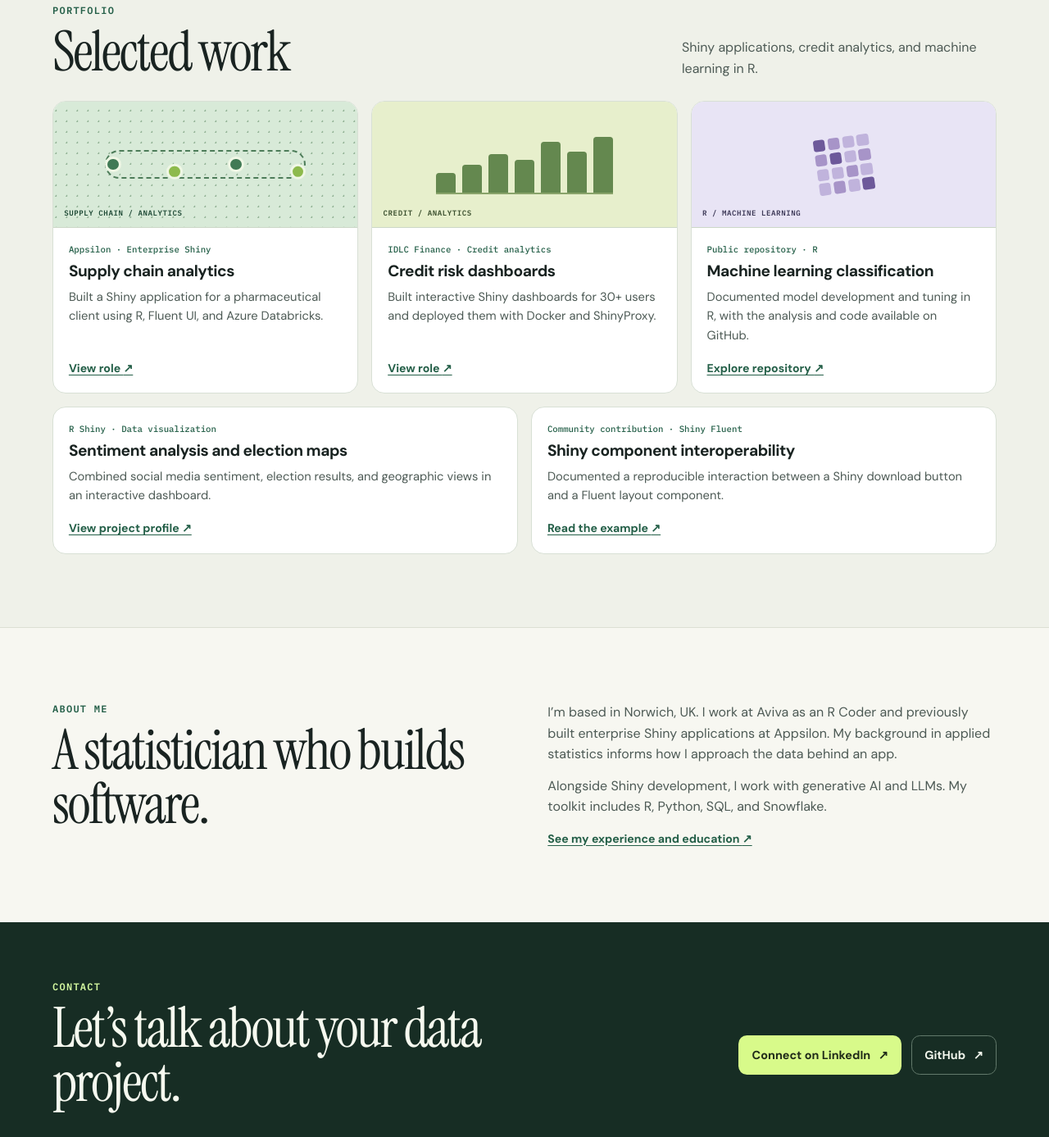
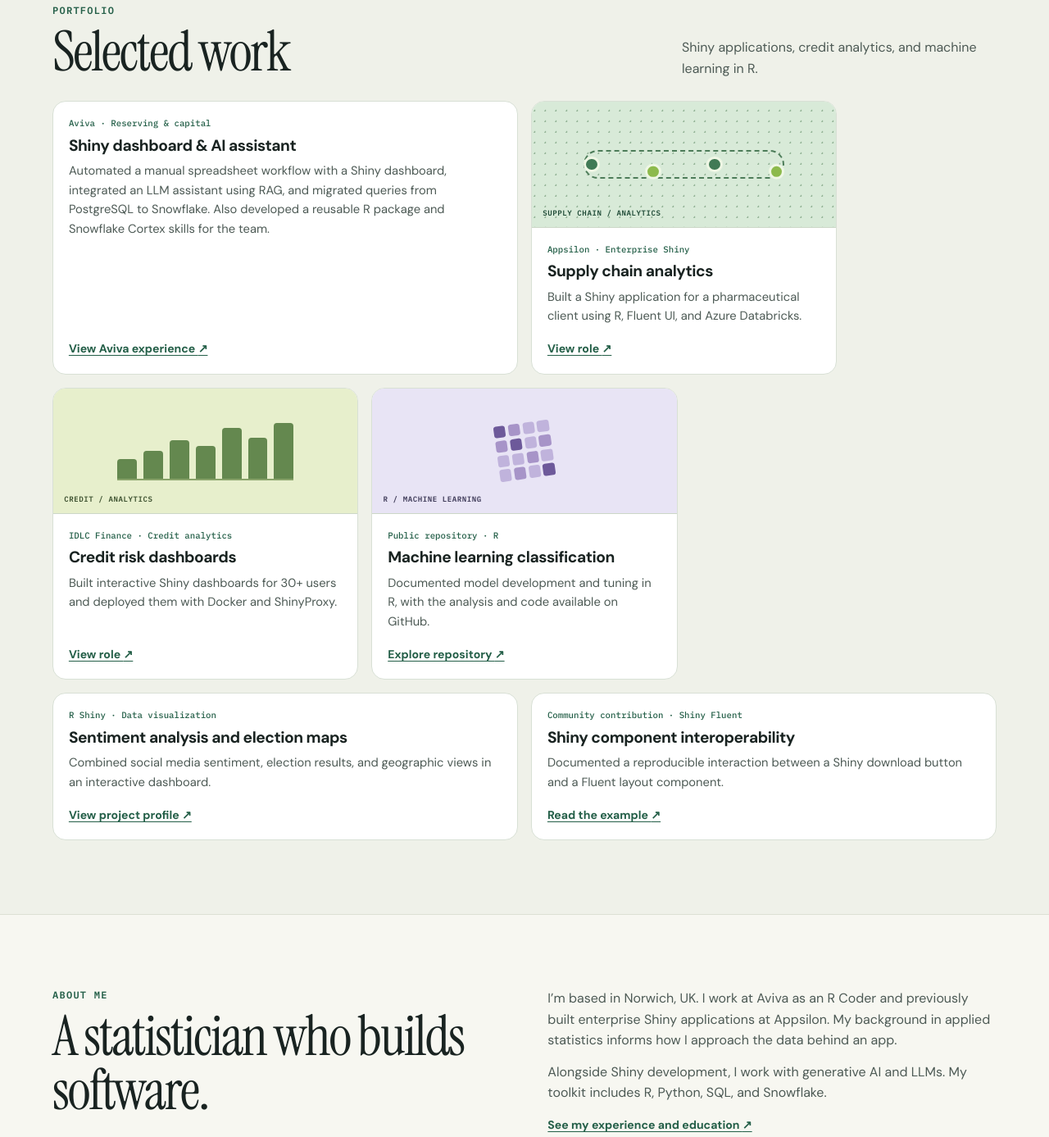
Before and after one commit to sahemo/sahemo.github.io, a plain HTML site: page index.html in a window 1280 px wide. Shown: the part 780-2167 px from the top of the page at 82% size. Drawn offline with Linux system fonts and the light colour scheme.

Commit message:
Add contact details and CV highlights

```diff
--- a/index.html
+++ b/index.html
@@ -37,6 +37,7 @@
     <section class="work-section" id="work" aria-labelledby="work-title"><div class="shell">
       <div class="section-head"><div><p class="eyebrow">Portfolio</p><h2 id="work-title">Selected work</h2></div><p>Shiny applications, credit analytics, and machine learning in R.</p></div>
       <div class="projects">
+        <article class="project compact-project"><div class="project-body"><p class="project-type">Aviva · Reserving &amp; capital</p><h3>Shiny dashboard &amp; AI assistant</h3><p>Automated a manual spreadsheet workflow with a Shiny dashboard, integrated an LLM assistant using RAG, and migrated queries from PostgreSQL to Snowflake. Also developed a reusable R package and Snowflake Cortex skills for the team.</p><a class="text-link" href="resume.html#experience">View Aviva experience <span aria-hidden="true">↗</span></a></div></article>
         <article class="project">
           <div class="art art-supply" aria-hidden="true"><div class="route"><span></span><span></span><span></span><span></span></div><div class="art-tag">SUPPLY CHAIN / ANALYTICS</div></div>
           <div class="project-body"><p class="project-type">Appsilon · Enterprise Shiny</p><h3>Supply chain analytics</h3><p>Built a Shiny application for a pharmaceutical client using R, Fluent UI, and Azure Databricks.</p><a class="text-link" href="resume.html#appsilon">View role <span aria-hidden="true">↗</span></a></div>
@@ -57,7 +58,7 @@
       <div><p class="eyebrow">About me</p><h2 id="about-title">A statistician who builds software.</h2></div>
       <div><p>I’m based in Norwich, UK. I work at Aviva as an R Coder and previously built enterprise Shiny applications at Appsilon. My background in applied statistics informs how I approach the data behind an app.</p><p>Alongside Shiny development, I work with generative AI and LLMs. My toolkit includes R, Python, SQL, and Snowflake.</p><a class="text-link" href="resume.html">See my experience and education <span aria-hidden="true">↗</span></a></div>
     </section>
-    <section class="contact" id="contact"><div class="shell contact-inner"><div><p class="eyebrow">Contact</p><h2>Let’s talk about your data project.</h2></div><div class="actions"><a class="button primary" href="https://www.linkedin.com/in/sahemo/">Connect on LinkedIn <span aria-hidden="true">↗</span></a><a class="button inverse" href="https://github.com/sahemo">GitHub <span aria-hidden="true">↗</span></a></div></div></section>
+    <section class="contact" id="contact"><div class="shell contact-inner"><div><p class="eyebrow">Contact</p><h2>Let’s talk about your data project.</h2><a class="contact-email" href="mailto:hello@sahemo.dev">hello@sahemo.dev</a></div><div class="actions"><a class="button primary" href="mailto:hello@sahemo.dev">Email me <span aria-hidden="true">↗</span></a><a class="button inverse" href="https://www.linkedin.com/in/sahemo/">LinkedIn <span aria-hidden="true">↗</span></a><a class="button inverse" href="https://github.com/sahemo">GitHub <span aria-hidden="true">↗</span></a></div></div></section>
   </main>
   <footer class="shell footer"><a class="brand" href="index.html">sahemo<span class="brand-dot">.</span></a><span>Sabbir Ahmed Hemo · Norwich, UK</span></footer>
 </body>
```
